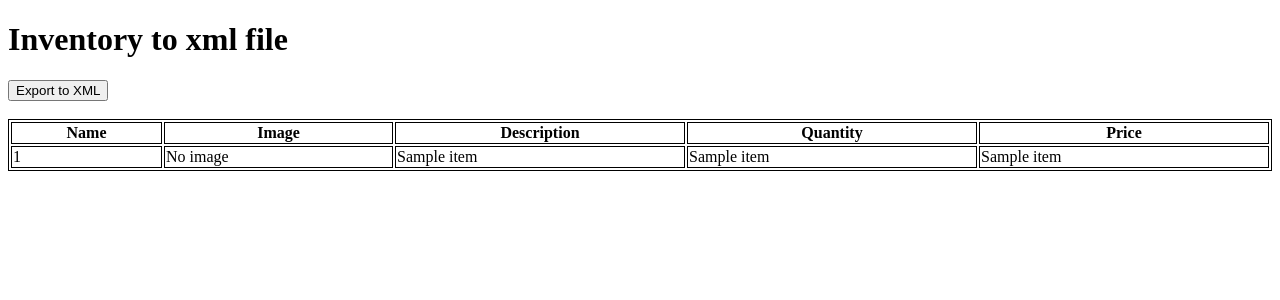
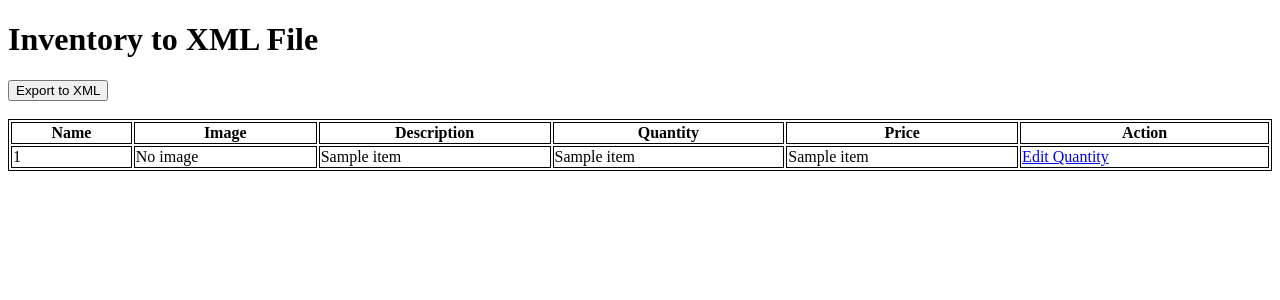
Before and after one commit to RATest35/Inventory-System, a Flask app: template Templates/inventory.html in a window 1280 px wide. Shown: the top 300 px of the page. Run offline with Flask 3, Linux system fonts and the light colour scheme; the template is opened without the code that fills it: most values are stand-ins (such as "Sample title", 1, 10 or a date in 2020).

Commit message:
Update inventory.html

```diff
--- a/Templates/inventory.html
+++ b/Templates/inventory.html
@@ -2,15 +2,15 @@
 <html>
 <head>
     <title>Store Inventory</title>
-    </head>
     <style>
         table, th, td {
-          border:1px solid black;
+            border: 1px solid black;
         }
     </style>
+</head>
 <body>
-        <h1>Inventory to xml file</h1>
-        <form action="{{url_for('inventory_to_xml')}}" method="get">
+    <h1>Inventory to XML File</h1>
+    <form action="{{ url_for('inventory_to_xml') }}" method="get">
         <button type="submit">Export to XML</button>
     </form>
     <br/>
@@ -21,22 +21,26 @@
             <th>Description</th>
             <th>Quantity</th>
             <th>Price</th>
+            <th>Action</th> <!-- New column for editing -->
         </tr>
-            {%for item in data%}
+        {% for item in data %}
         <tr>
-                 <td>{{item[0]}}</td>
+            <td>{{ item[0] }}</td>
             <td>
                 {% if item[1] %}
-                    <img src="{{item[1]}}" alt="Image" style="max-height:100px;">
+                    <img src="{{ item[1] }}" alt="Image" style="max-height:100px;">
                 {% else %}
                     No image
                 {% endif %}
             </td>
-                 <td>{{item[2]}}</td>
-                 <td>{{item[3]}}</td>
-                 <td>{{item[4]}}</td>
+            <td>{{ item[2] }}</td>
+            <td>{{ item[3] }}</td>
+            <td>{{ item[4] }}</td>
+            <td>
+                <a href="{{ url_for('edit_quantity', name=item[0]) }}">Edit Quantity</a>
+            </td>
         </tr>
-            {%endfor%}
+        {% endfor %}
     </table>
 </body>
 </html>
```
Lines whose indentation alone changed are shown as unchanged.
